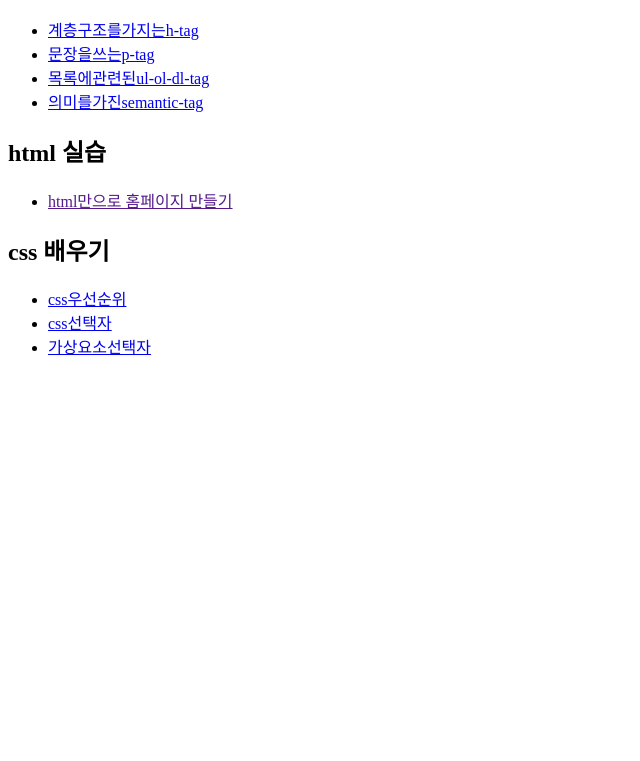
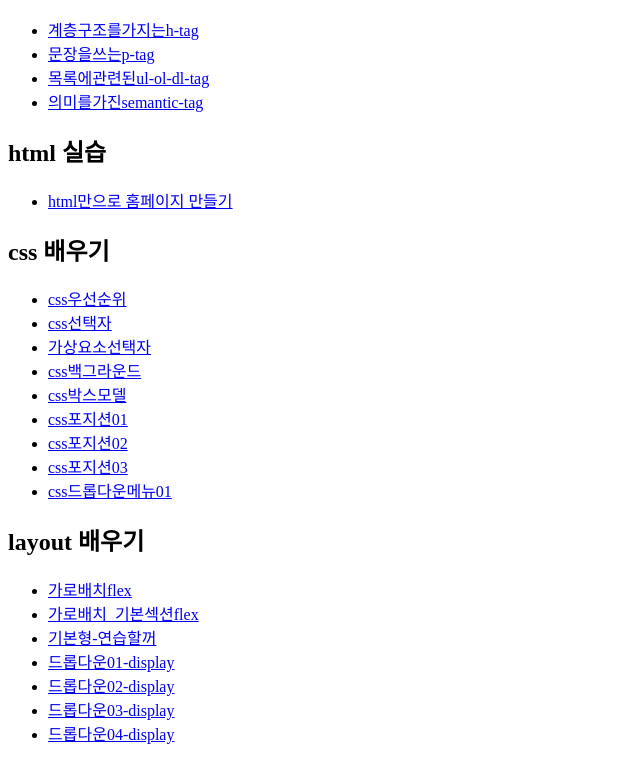
Before and after one commit to kangsooji/html_basic01, a plain HTML site: page index.html in a window 1280 px wide. Shown: the part 127-888 px from the top of the page, without its empty margins (0-640 px from the left). Before the commit the page ends 800 px from the top, so only its background shows below. Drawn offline with Linux system fonts and the light colour scheme.

Commit message:
Add files via upload

```diff
--- a/index.html
+++ b/index.html
@@ -22,7 +22,7 @@
     <section class="html_practice">
         <h2>html 실습</h2>
         <ul>
-            <li><a href="">html만으로 홈페이지 만들기</a></li>
+            <li><a href="./images/graff-실습페이지.html" target="_blank">html만으로 홈페이지 만들기</a></li>
 
         </ul>
     </section>
@@ -32,6 +32,24 @@
             <li><a href="./css/01_css우선순위.html" target="_blank">css우선순위</a></li>
             <li><a href="./css/02_css선택자.html" target="_blank">css선택자</a></li>
             <li><a href="./css/03_가상요소선택자.html" target="_blank">가상요소선택자</a></li>
+            <li><a href="./css/04_css백그라운드.html" target="_blank">css백그라운드</a></li>
+            <li><a href="./css/05_css박스모델.html" target="_blank">css박스모델</a></li>
+            <li><a href="./css/06_css포지션01.html" target="_blank">css포지션01</a></li>
+            <li><a href="./css/07_css포지션02.html" target="_blank">css포지션02</a></li>
+            <li><a href="./css/08_css포지션03.html" target="_blank">css포지션03</a></li>
+            <li><a href="./css/09_css드롭다운메뉴01.html" target="_blank">css드롭다운메뉴01</a></li>
+        </ul>
+    </section>
+    <section class="css">
+        <h2>layout 배우기</h2>
+        <ul>
+            <li><a href="./layout/01_가로배치flex.html" target="_blank">가로배치flex</a></li>
+            <li><a href="./layout/02_가로배치_기본섹션flex.html" target="_blank">가로배치_기본섹션flex</a></li>
+            <li><a href="./layout/03_기본형-연습할꺼.html" target="_blank">기본형-연습할꺼</a></li>
+            <li><a href="./layout/04_드롭다운01-display.html" target="_blank">드롭다운01-display</a></li>
+            <li><a href="./layout/05_드롭다운02-animation.html" target="_blank">드롭다운02-display</a></li>
+            <li><a href="./layout/06_드롭다운03-displayAll.html" target="_blank">드롭다운03-display</a></li>
+            <li><a href="./layout/07_드롭다운04-animationAll.html" target="_blank">드롭다운04-display</a></li>
         </ul>
     </section>
 </body>
```
